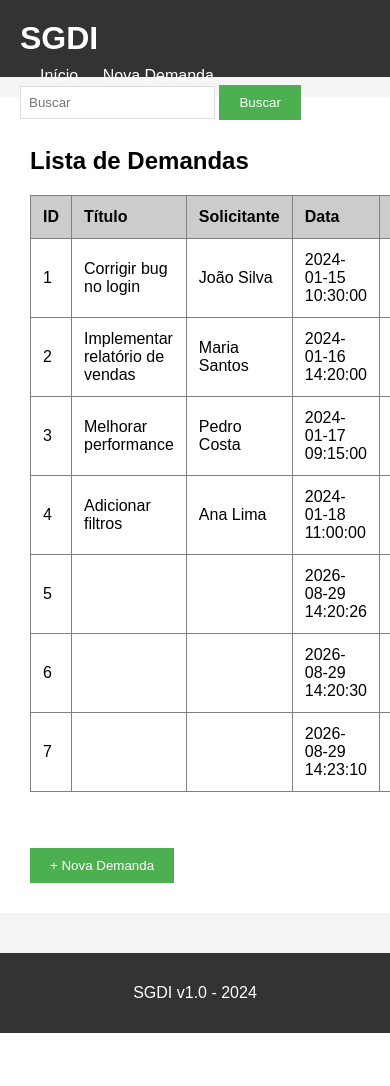
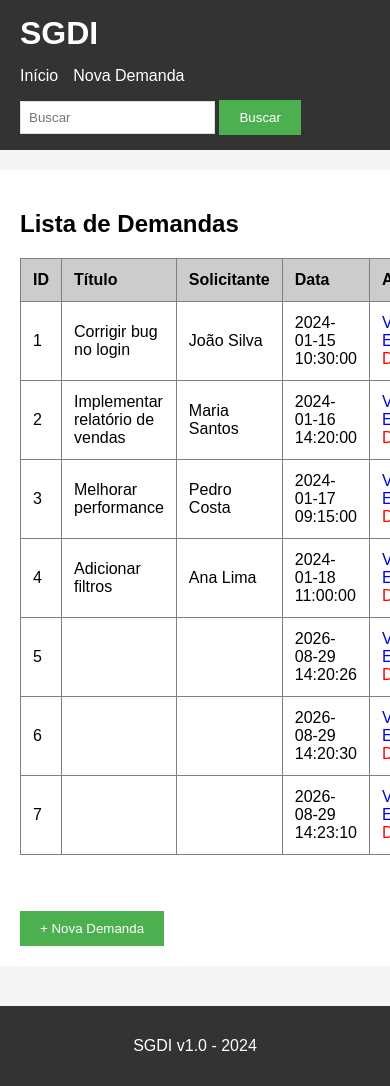
Before and after one commit to LucasFederizzi/Projeto-SGDI, a Flask app: page / in a window 390 px wide; the page is wider, and only the part inside the window is pictured. Before the commit the page ends 1033 px from the top of that part, so only its background shows below. Run offline with Flask 3, Linux system fonts and the light colour scheme; data comes from the database, SQL or seed files in the repository; both versions use the stored data as it was after the commit.

Commit message:
Bug:responsividade de tela corrigida

```diff
--- a/init_db.py
+++ b/init_db.py
@@ -45,7 +45,7 @@
 
 cursor.execute("""
 INSERT INTO demandas (id, titulo, descricao, solicitante, data_criacao)
-VALUES (5, 'Adicionar filtros', 'Usuários querem filtrar demandas', 'Ana Lima', '2024-01-18 11:00:00')
+VALUES (4, 'Adicionar filtros', 'Usuários querem filtrar demandas', 'Ana Lima', '2024-01-18 11:00:00')
 """)
 
 cursor.execute("""
@@ -66,4 +66,4 @@
 conn.commit()
 conn.close()
 
-print("Banco de dados criado com sucesso com AUTOINCREMENT habilitado!")
+print("Banco de dados criado com sucesso!")
--- a/static/style.css
+++ b/static/style.css
@@ -9,26 +9,33 @@
     margin: 0;
 }
 
+/* Cabeçalho flexível: distribui os itens e ajusta em telas menores */
 .header {
     background-color: #333;
     color: white;
-    padding: 20px;
+    padding: 15px 20px;
+    display: flex;
+    flex-wrap: wrap;
+    justify-content: space-between;
+    align-items: center;
+    gap: 15px;
 }
 
 .header h1 {
     margin: 0;
-    display: inline-block;
 }
 
+/* Menu com alinhamento automático e espaçamento regular */
 .menu {
-    float: right;
-    margin-top: 10px;
+    display: flex;
+    flex-wrap: wrap;
+    align-items: center;
+    gap: 15px;
 }
 
 .menu a {
     color: white;
     text-decoration: none;
-    margin-left: 20px;
 }
 
 .menu a:hover {
@@ -39,7 +46,7 @@
     max-width: 1200px;
     margin: 20px auto;
     background: white;
-    padding: 30px;
+    padding: 20px;
 }
 
 .alert {
@@ -75,13 +82,9 @@
     margin-bottom: 20px;
 }
 
-th {
+th, td {
+    padding: 12px;
     text-align: left;
-    padding: 12px;
-}
-
-td {
-    padding: 12px;
 }
 
 table a {
@@ -92,7 +95,6 @@
     margin-bottom: 10px;
 }
 
-
 input[type="text"], textarea {
     padding: 8px;
     border: 1px solid #ddd;
@@ -102,3 +104,7 @@
 textarea {
     resize: vertical;
 }
+
+.table-responsive {
+    overflow-x: auto;
+}
```
Also changed, not shown: demandas.db (added).
